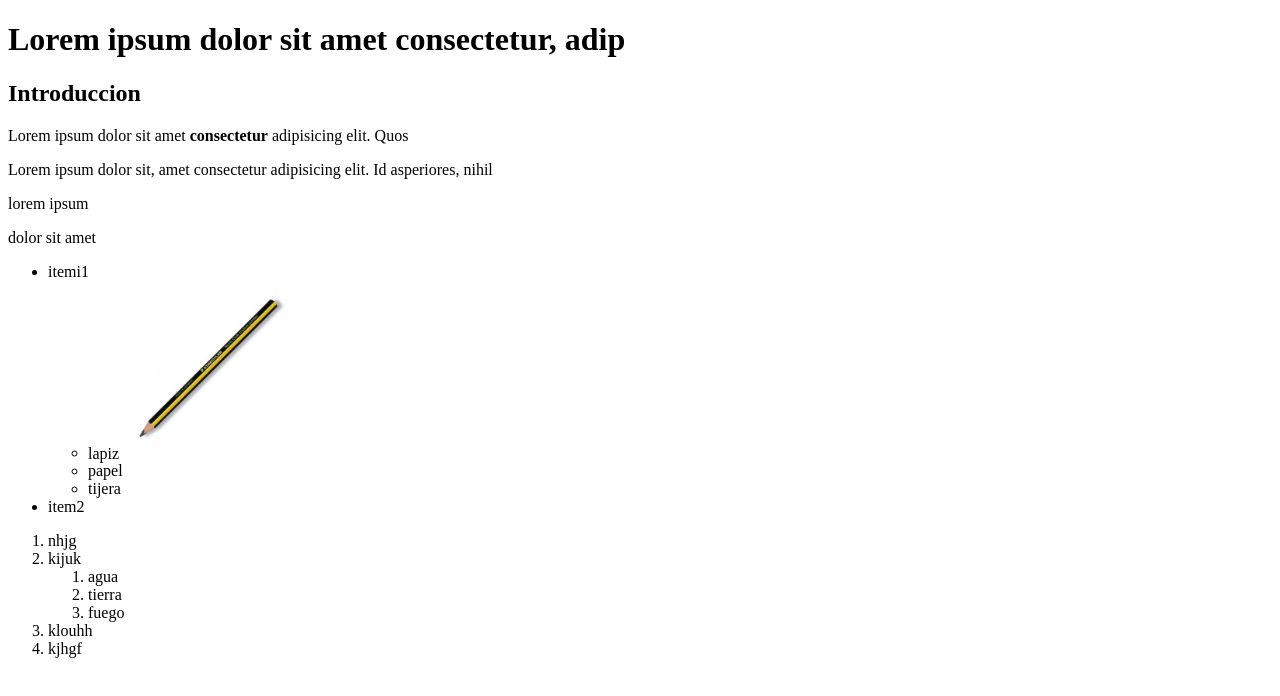
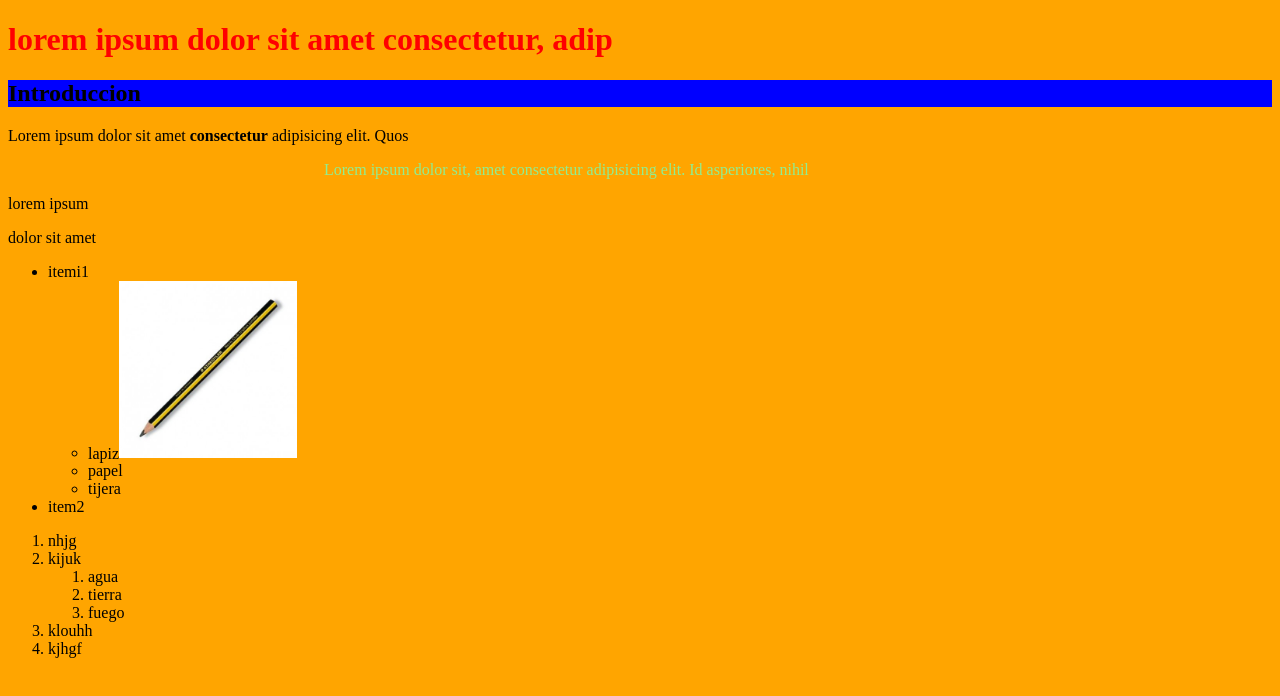
Before and after one commit to florenxiagrasso/html17, a plain HTML site: page index.html in a window 1280 px wide. Drawn offline with Linux system fonts and the light colour scheme.

Commit message:
mensajitoo

```diff
--- a/index.html
+++ b/index.html
@@ -1,14 +1,14 @@
 <!DOCTYPE html>
 <html>
-    <head>
+    <head  >
 
     </head>
-    <body>
+    <body style= "background-color:orange">
 
-<h1>Lorem ipsum dolor sit amet consectetur, adip</h1>
-<h2>Introduccion</h2>
+<h1 style= color:red> lorem ipsum dolor sit amet consectetur, adip</h1>
+<h2 style= "background-color: blue;">Introduccion</h2>
 <p>Lorem ipsum dolor sit amet <strong>consectetur</strong> adipisicing elit. Quos</p>
-<p>Lorem ipsum dolor sit, amet consectetur adipisicing elit. Id asperiores, nihil</p>
+<p  style= "color:lightgreen; margin-left:25%;">Lorem ipsum dolor sit, amet consectetur adipisicing elit. Id asperiores, nihil</p>
 <p>lorem ipsum</p> <p>dolor sit amet</p>
 
 <ul>
```
